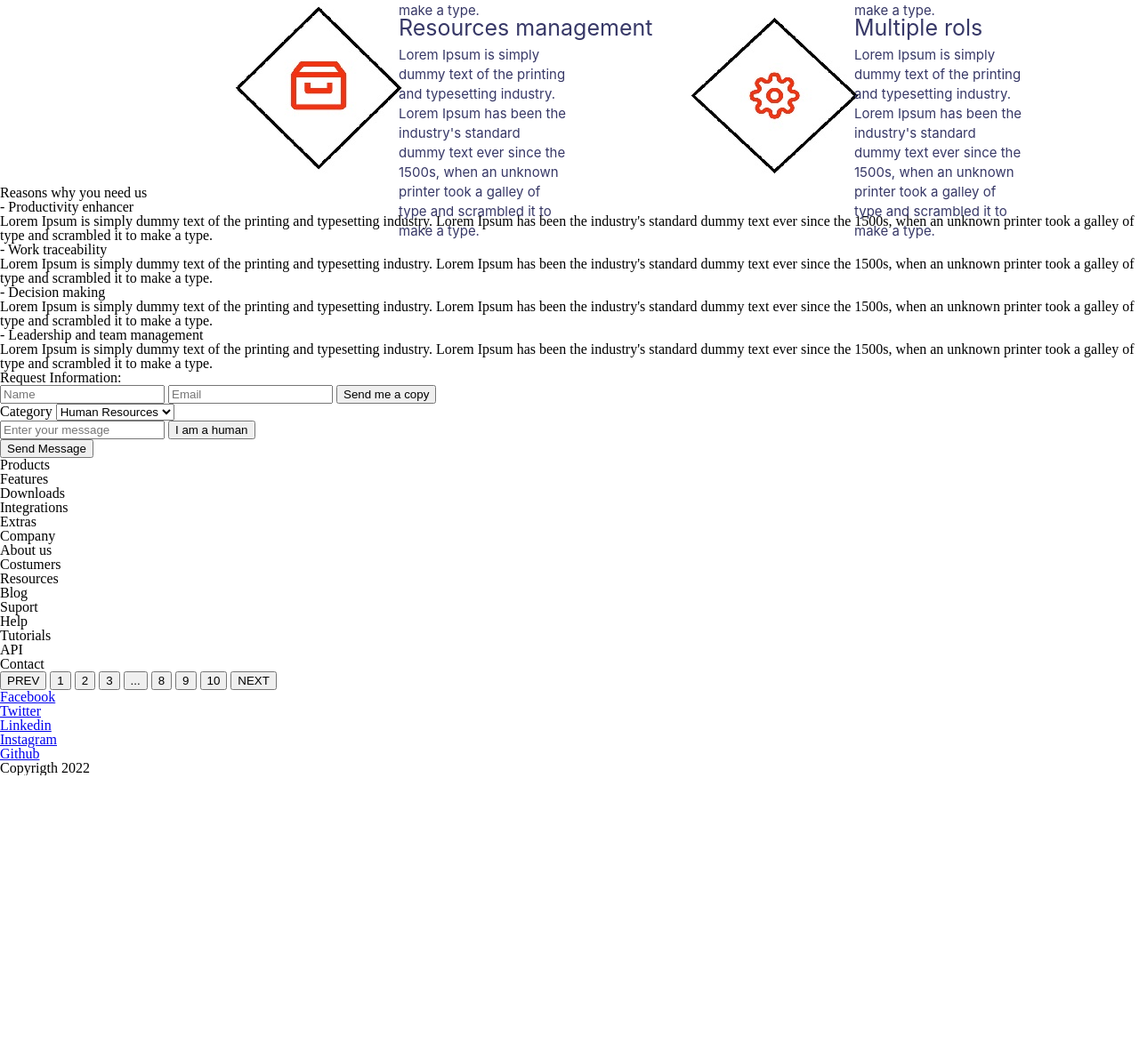
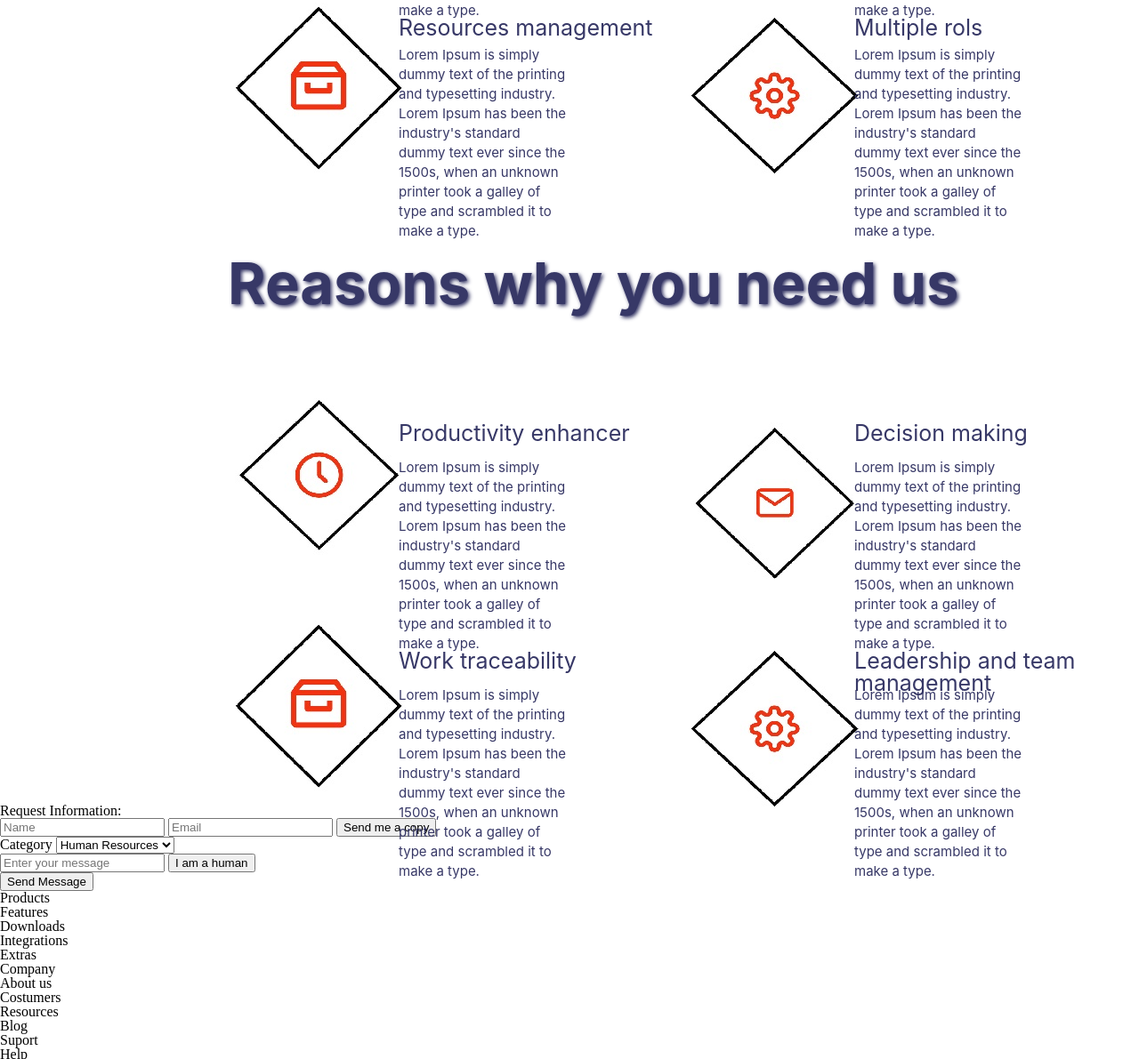
Before and after one commit to JulianaCastellano/BaSP-M2022-Etapa-1, a plain HTML site: page Semana-03/index.html in a window 1280 px wide. Shown: the part 2181-3372 px from the top of the page at 89% size. Before the commit the page ends 3053 px from the top, so only its background shows below. Drawn offline with Linux system fonts and the light colour scheme.

Commit message:
BaSP-2022: Reasons

```diff
--- a/Semana-03/css/styles.css
+++ b/Semana-03/css/styles.css
@@ -309,3 +309,102 @@ text-shadow: 2px 2px 4px #373867;
     top: 279%;
     line-height: 22px;
 }
+.reasons{
+    font-family: -apple-system, BlinkMacSystemFont, 'Segoe UI', Roboto, Oxygen, Ubuntu, Cantarell, 'Open Sans', 'Helvetica Neue', sans-serif;
+    font-size: 65px;
+    font-weight: bold;
+    color: rgb(55, 56, 103);
+        margin-top:6%;
+        margin-left: 20%;
+    text-shadow: 2px 2px 4px #373867;
+}
+.productimg{
+    margin-left: 20%;
+    margin-top: 7%;
+}
+.product h3{
+    position: absolute;
+    font-family: -apple-system, BlinkMacSystemFont, 'Segoe UI', Roboto, Oxygen, Ubuntu, Cantarell, 'Open Sans', 'Helvetica Neue', sans-serif;
+    font-size: 25px;
+    color: rgb(55, 56, 103);
+    margin-left: 35%;
+    top: 332%;
+}
+.product p{
+    position: absolute;
+    font-family: -apple-system, BlinkMacSystemFont, 'Segoe UI', Roboto, Oxygen, Ubuntu, Cantarell, 'Open Sans', 'Helvetica Neue', sans-serif;
+    font-size: 15px;
+    color: rgb(55, 56, 103);
+    margin-left: 35%;
+    margin-right: 50%;
+    top: 337%;
+    line-height: 22px;
+}
+.workimg{
+    margin-left: 20%;
+    margin-top: 5%;
+}
+.work h3{
+    position: absolute;
+    font-family: -apple-system, BlinkMacSystemFont, 'Segoe UI', Roboto, Oxygen, Ubuntu, Cantarell, 'Open Sans', 'Helvetica Neue', sans-serif;
+    font-size: 25px;
+    color: rgb(55, 56, 103);
+    margin-left: 35%;
+    top: 364%;
+}
+.work p{
+    position: absolute;
+    font-family: -apple-system, BlinkMacSystemFont, 'Segoe UI', Roboto, Oxygen, Ubuntu, Cantarell, 'Open Sans', 'Helvetica Neue', sans-serif;
+    font-size: 15px;
+    color: rgb(55, 56, 103);
+    margin-left: 35%;
+    margin-right: 50%;
+    top: 369%;
+    line-height: 22px;
+}
+.decisionimg{
+    position: absolute;
+    margin-left: 60%;
+    top:332%;
+}
+.decision h3{
+    position: absolute;
+    font-family: -apple-system, BlinkMacSystemFont, 'Segoe UI', Roboto, Oxygen, Ubuntu, Cantarell, 'Open Sans', 'Helvetica Neue', sans-serif;
+    font-size: 25px;
+    color: rgb(55, 56, 103);
+    margin-left: 75%;
+    top: 332%;
+}
+.decision p{
+    position: absolute;
+    font-family: -apple-system, BlinkMacSystemFont, 'Segoe UI', Roboto, Oxygen, Ubuntu, Cantarell, 'Open Sans', 'Helvetica Neue', sans-serif;
+    font-size: 15px;
+    color: rgb(55, 56, 103);
+    margin-left: 75%;
+    margin-right: 10%;
+    top: 337%;
+    line-height: 22px;
+}
+.leaderimg{
+    position: absolute;
+    margin-left: 60%;
+    top: 364%;
+}
+.leader h3{
+    position: absolute;
+    font-family: -apple-system, BlinkMacSystemFont, 'Segoe UI', Roboto, Oxygen, Ubuntu, Cantarell, 'Open Sans', 'Helvetica Neue', sans-serif;
+    font-size: 25px;
+    color: rgb(55, 56, 103);
+    margin-left: 75%;
+    top: 364%;
+}
+.leader p{
+    position: absolute;
+    font-family: -apple-system, BlinkMacSystemFont, 'Segoe UI', Roboto, Oxygen, Ubuntu, Cantarell, 'Open Sans', 'Helvetica Neue', sans-serif;
+    font-size: 15px;
+    color: rgb(55, 56, 103);
+    margin-left: 75%;
+    margin-right: 10%;
+    top: 369%;
+    line-height: 22px;
+}
--- a/Semana-03/index.html
+++ b/Semana-03/index.html
@@ -214,41 +214,54 @@
             </p>
         </div>
 
+        <div class="reasons">
             <h2>Reasons why you need us</h2>
-            <ul>
-                <li>
-                    - Productivity enhancer
+       </div>
+        <div class="productimg">
+            <img src="imagenes/reloj.jpg">
+        </div>
+        <div class="product">
+            <h3>Productivity enhancer</h3>
             <p>
                 Lorem Ipsum is simply dummy text of the printing and typesetting industry.
                 Lorem Ipsum has been the industry's standard dummy text ever since the 1500s,
                 when an unknown printer took a galley of type and scrambled it to make a type.
             </p>
-                </li>
-                <li>
-                    - Work traceability
+        </div>
+        <div class="workimg">
+            <img src="imagenes/caja.jpg">
+        </div>
+        <div class="work">
+            <h3>Work traceability</h3>
             <p>
                 Lorem Ipsum is simply dummy text of the printing and typesetting industry.
                 Lorem Ipsum has been the industry's standard dummy text ever since the 1500s,
                 when an unknown printer took a galley of type and scrambled it to make a type.
             </p>
-                </li>
-                <li>
-                    - Decision making
+        </div>
+        <div class="decisionimg">
+            <img src="imagenes/mail.jpg">
+        </div>
+        <div class="decision">
+            <h3>Decision making</h3>
             <p>
                  Lorem Ipsum is simply dummy text of the printing and typesetting industry.
                 Lorem Ipsum has been the industry's standard dummy text ever since the 1500s,
                 when an unknown printer took a galley of type and scrambled it to make a type.
             </p>
-                </li>
-                <li>
-                    - Leadership and team management
+        </div>
+        <div class="leaderimg">
+            <img src="imagenes/rueda.jpg">
+        </div>
+        <div class="leader">
+            <h3>Leadership and team management</h3>
             <p>
                 Lorem Ipsum is simply dummy text of the printing and typesetting industry.
                 Lorem Ipsum has been the industry's standard dummy text ever since the 1500s,
                 when an unknown printer took a galley of type and scrambled it to make a type.
             </p>
-                </li>
-            </ul>
+        </div>
+
         <!--FORMS-->
         <h2>Request Information:</h2>
         <form action="process.php" method="POST">
```
Lines whose indentation alone changed are shown as unchanged.
